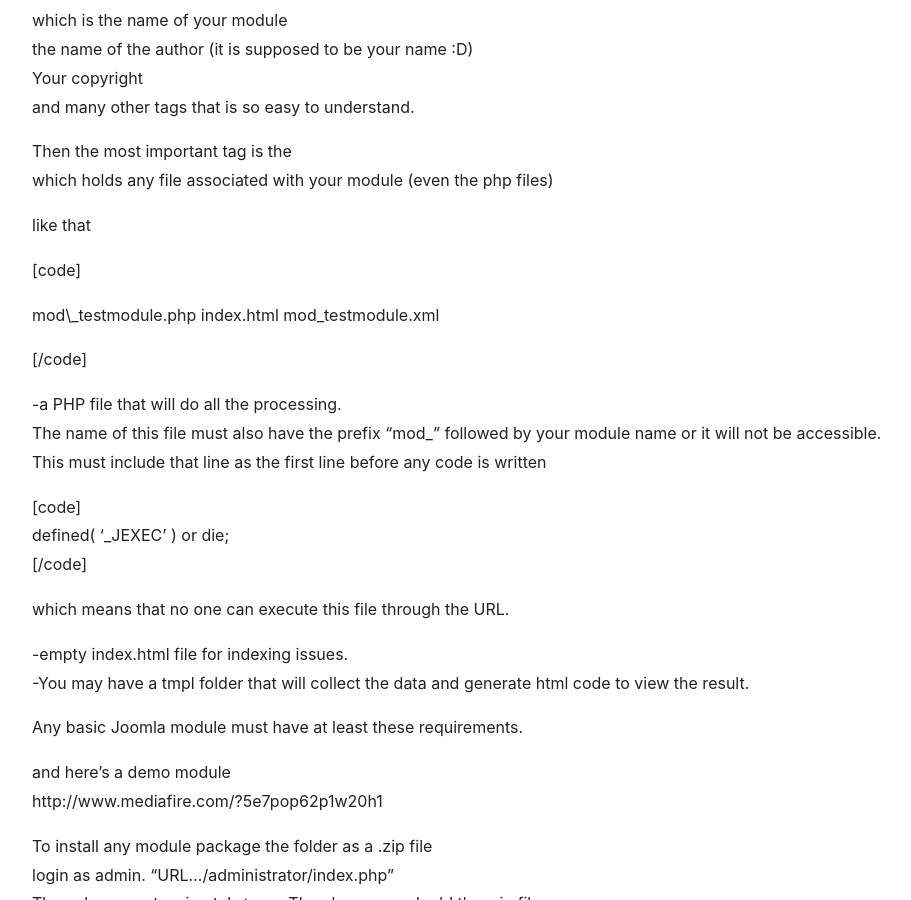
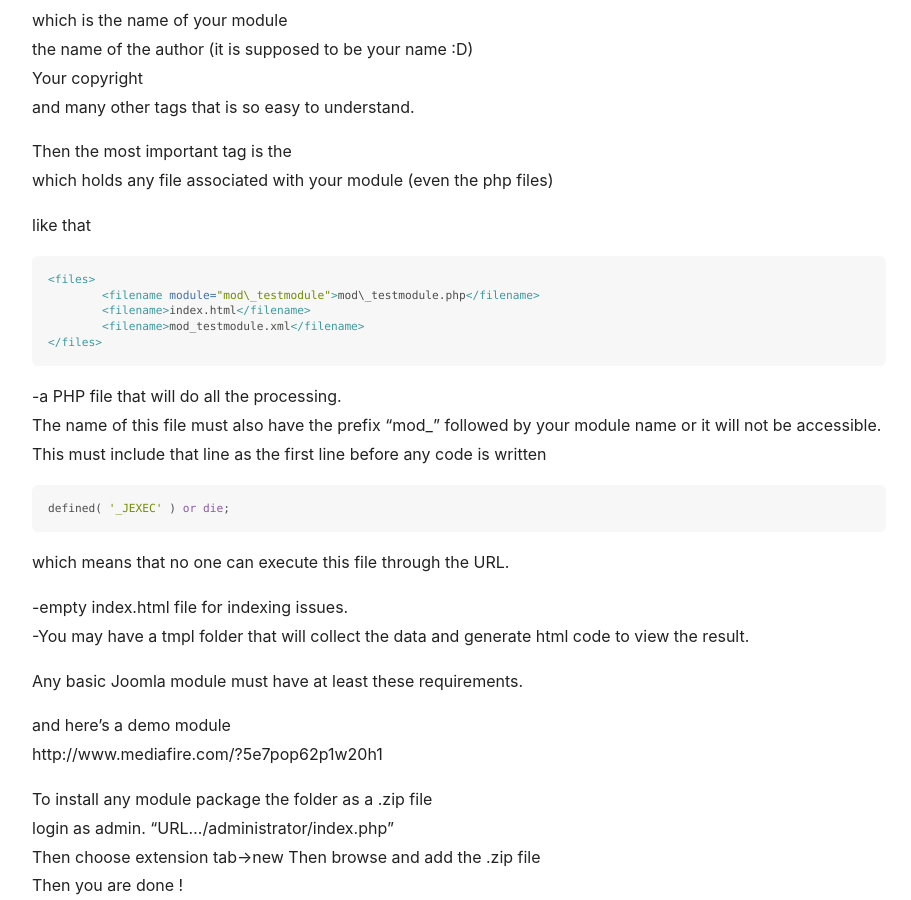
Before and after one commit to AlaaAttya/my-blog, a Jekyll site: the page built from _posts/2013-01-19-joomla-how-to-start-and-cms-concept.md, in a window 1280 px wide and 900 px high, scrolled down 1464 px. Shown: the whole window, without its empty margins (71-982 px from the left). Built offline with Jekyll 4.4.1, drawn with Linux system fonts in a browser that asks for light colours; nearby versions of some CDN libraries; comment, search, counter and statistics services are not loaded.

Commit message:
update styles

````diff
--- a/_posts/2013-01-19-joomla-how-to-start-and-cms-concept.md
+++ b/_posts/2013-01-19-joomla-how-to-start-and-cms-concept.md
@@ -4,8 +4,7 @@ title: Joomla how to start with the CMS concept
 date: 2013-01-19T22:09:23+00:00
 author: alaa
 layout: article
-guid: http://alaaattya.wordpress.com/?p=86
-permalink: /?p=86
+guid: 86
 publicize_twitter_user:
   - AlaaAttya
 publicize_reach:
@@ -69,21 +69,21 @@ which holds any file associated with your module (even the php files)
 
 like that
 
-[code]
+```xml
 <files>
-<filename module="mod\_testmodule">mod\_testmodule.php</filename>
-<filename>index.html</filename>
-<filename>mod_testmodule.xml</filename>
+	<filename module="mod\_testmodule">mod\_testmodule.php</filename>
+	<filename>index.html</filename>
+	<filename>mod_testmodule.xml</filename>
 </files>
-[/code]
+```
 
 -a PHP file that will do all the processing.
 The name of this file must also have the prefix &#8220;mod_&#8221; followed by your module name or it will not be accessible.
 This must include that line as the first line before any code is written
 
-[code]
-defined( &#8216;_JEXEC&#8217; ) or die;
-[/code]
+```php
+defined( '_JEXEC' ) or die;
+```
 
 which means that no one can execute this file through the URL.
 
````
Also changed, not shown: other parts of _posts/2013-01-19-joomla-how-to-start-and-cms-concept.md (+1 -0 lines).
